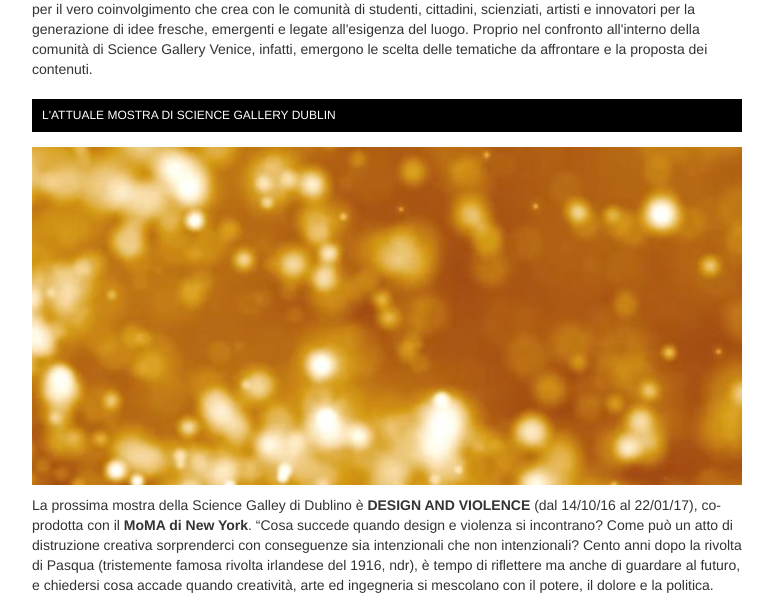
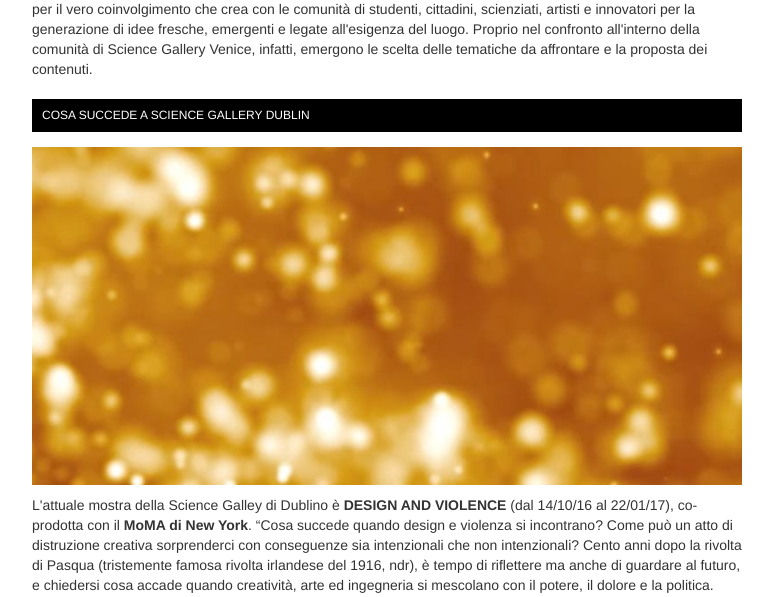
Before and after one commit to simonini/dvri-j-theme, a Jekyll site: the page built from progetti/science-gallery.html, in a window 1280 px wide and 900 px high, scrolled down 2765 px. Shown: the part 152-749 px from the top of the window, without its empty margins (253-1026 px from the left). Built offline with Jekyll 4.4.1, drawn with Linux system fonts in a browser that asks for light colours; the table of contents is made by our own code; some of the changed text lies outside the part shown.

Commit message:
Update science-gallery.html

```diff
--- a/progetti/science-gallery.html
+++ b/progetti/science-gallery.html
@@ -39,6 +39,6 @@ toc: true
 
 
 
-<h3> L'attuale mostra di <a href="https://dublin.sciencegallery.com/" target="_blank">Science Gallery Dublin</a></h3>
+<h3> Cosa succede a <a href="https://dublin.sciencegallery.com/" target="_blank">Science Gallery Dublin</a></h3>
 <img src="{{ site.baseurl }}/assets/progetti/science-gallery/science-3.jpg" alt="Design and violence - Science Gallery Dublino" />
-<p>La prossima mostra della Science Galley di Dublino è <strong>DESIGN AND VIOLENCE </strong>(dal 14/10/16  al 22/01/17), co-prodotta con il <strong>MoMA di New York</strong>. “Cosa succede quando design e violenza si incontrano? Come può un atto di distruzione creativa sorprenderci con conseguenze sia intenzionali che non intenzionali? Cento anni dopo la rivolta di Pasqua (tristemente famosa rivolta irlandese del 1916, ndr), è tempo di riflettere ma anche di guardare al futuro, e chiedersi cosa accade quando creatività, arte ed ingegneria si mescolano con il potere, il dolore e la politica. Nata da una collaborazione tra il MoMA e la Science Gallery di Dublino, DESIGN AND VIOLENCE è un'esposizione che continua un esperimento online originariamente curato e portato avanti dal MoMA.dr Essa esplora le manifestazioni di violenza nella società contemporanea, e assieme ai lavori della selezione originale saranno presenti nuovi lavori e artefatti.</p>
+<p>L'attuale mostra della Science Galley di Dublino è <strong>DESIGN AND VIOLENCE </strong>(dal 14/10/16  al 22/01/17), co-prodotta con il <strong>MoMA di New York</strong>. “Cosa succede quando design e violenza si incontrano? Come può un atto di distruzione creativa sorprenderci con conseguenze sia intenzionali che non intenzionali? Cento anni dopo la rivolta di Pasqua (tristemente famosa rivolta irlandese del 1916, ndr), è tempo di riflettere ma anche di guardare al futuro, e chiedersi cosa accade quando creatività, arte ed ingegneria si mescolano con il potere, il dolore e la politica. Nata da una collaborazione tra il MoMA e la Science Gallery di Dublino, DESIGN AND VIOLENCE è un'esposizione che continua un esperimento online originariamente curato e portato avanti dal MoMA.dr Essa esplora le manifestazioni di violenza nella società contemporanea, e assieme ai lavori della selezione originale saranno presenti nuovi lavori e artefatti.</p>
```
